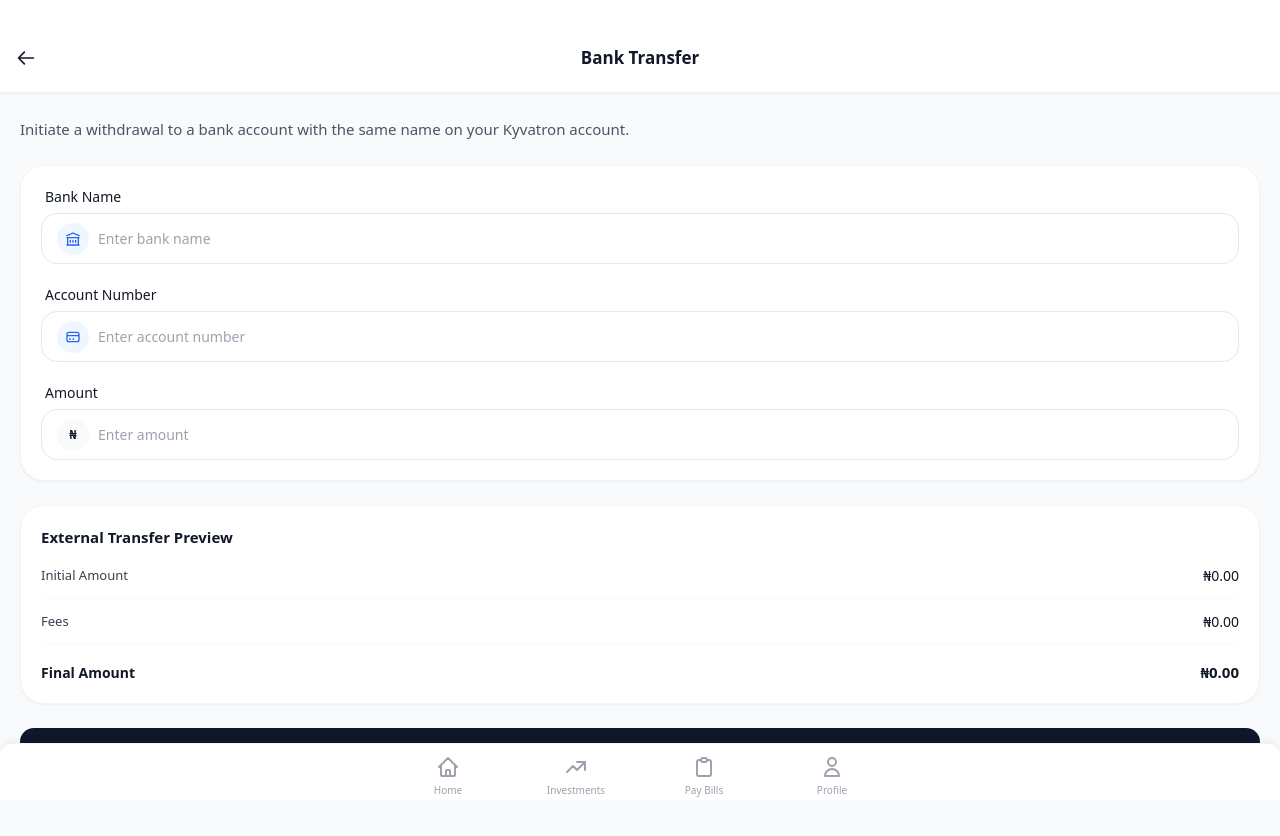
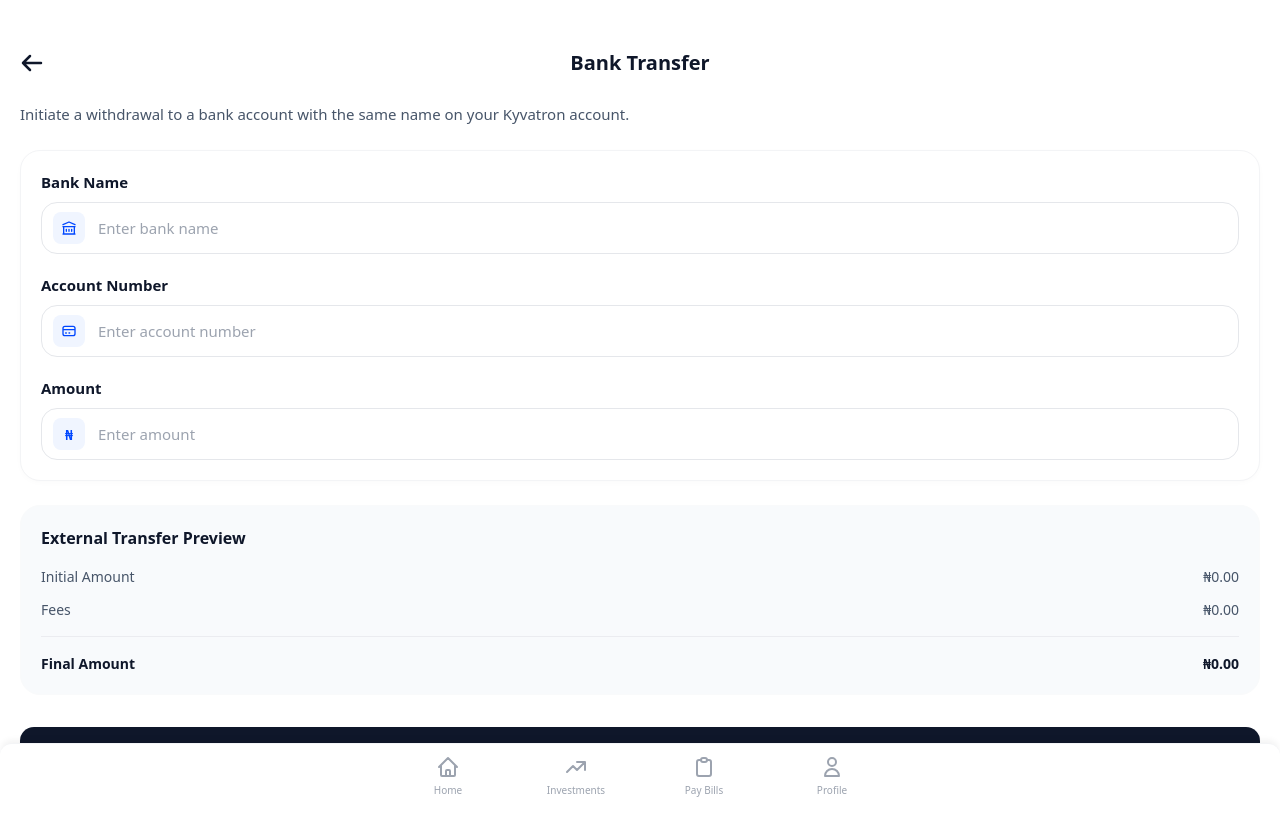
Before and after one commit to ademolaaa/bill-payment-app, a Next.js app in the folder web/: page /withdraw/bank-transfer in a window 1280 px wide. Shown: the top 836 px of the page. Built offline with nearby package versions, Linux system fonts and the light colour scheme.

Commit message:
feat: implement Bank Transfer withdrawal page

```diff
--- a/web/app/(dashboard)/withdraw/bank-transfer/page.tsx
+++ b/web/app/(dashboard)/withdraw/bank-transfer/page.tsx
@@ -1,85 +1,134 @@
 'use client';
 
-import React from 'react';
+import React, { useState } from 'react';
 import Link from 'next/link';
 import { Button } from '../../../../components/Button';
 
 export default function BankTransferPage() {
+  const [amount, setAmount] = useState('');
+  const [bankName, setBankName] = useState('');
+  const [accountNumber, setAccountNumber] = useState('');
+
+  const numAmount = parseFloat(amount) || 0;
+  const fees = numAmount > 0 ? 50 : 0; // Flat ₦50 fee for example
+  const finalAmount = Math.max(0, numAmount - fees);
+
   return (
-    <div className="flex flex-col min-h-screen bg-slate-50 dark:bg-slate-950 pb-24">
-      <header className="p-4 pt-10 flex items-center justify-between border-b border-gray-100 bg-white dark:bg-slate-900 shadow-sm relative z-10">
-        <Link href="/withdraw" className="p-2 -ml-2 rounded-full hover:bg-gray-100 dark:bg-slate-800 transition-colors cursor-pointer">
-           <svg xmlns="http://www.w3.org/2000/svg" className="h-5 w-5 text-gray-900 dark:text-slate-200" fill="none" viewBox="0 0 24 24" stroke="currentColor"><path strokeLinecap="round" strokeLinejoin="round" strokeWidth={2} d="M10 19l-7-7m0 0l7-7m-7 7h18" /></svg>
+    <div className="flex flex-col min-h-screen bg-white dark:bg-slate-950 pb-24">
+      {/* Header section */}
+      <header className="px-5 pt-12 pb-6 flex items-center bg-white dark:bg-slate-950 sticky top-0 z-10">
+        <Link href="/withdraw" className="mr-4 text-[#0F172A] dark:text-white">
+          <svg xmlns="http://www.w3.org/2000/svg" className="h-6 w-6" fill="none" viewBox="0 0 24 24" stroke="currentColor" strokeWidth={2.5}>
+            <path strokeLinecap="round" strokeLinejoin="round" d="M10 19l-7-7m0 0l7-7m-7 7h18" />
+          </svg>
         </Link>
-        <h1 className="text-[17px] font-bold text-gray-900 dark:text-white absolute left-1/2 transform -translate-x-1/2">Bank Transfer</h1>
-        <div className="w-8"></div>
+        <h1 className="text-[20px] font-bold text-[#0F172A] dark:text-white flex-1 text-center pr-10">
+          Bank Transfer
+        </h1>
       </header>
 
-      <div className="px-5 pt-6 flex flex-col space-y-6">
-        <p className="text-[15px] text-gray-600 leading-relaxed">
+      <div className="px-5 flex flex-col space-y-6">
+
+        {/* Subtitle */}
+        <p className="text-[15px] text-[#475569] dark:text-slate-400 leading-relaxed pr-2">
           Initiate a withdrawal to a bank account with the same name on your Kyvatron account.
         </p>
 
-        <form className="flex flex-col space-y-6">
-          <div className="bg-white dark:bg-slate-900 p-5 rounded-3xl shadow-sm border border-gray-100 flex flex-col space-y-5">
+        {/* Form Container */}
+        <div className="bg-white dark:bg-slate-900 border border-gray-100 dark:border-slate-800 rounded-[20px] p-5 shadow-[0_2px_10px_-4px_rgba(0,0,0,0.05)] space-y-5">
+
+          {/* Bank Name */}
           <div>
-              <label htmlFor="bank-name" className="block text-gray-900 dark:text-slate-200 text-[14px] font-medium mb-1.5 ml-1">Bank Name</label>
-              <div className="relative">
-                <div className="absolute inset-y-0 left-0 pl-4 flex items-center pointer-events-none">
-                  <div className="w-8 h-8 rounded-full bg-blue-50 flex items-center justify-center text-blue-600">
-                    <svg xmlns="http://www.w3.org/2000/svg" className="h-4 w-4" fill="none" viewBox="0 0 24 24" stroke="currentColor"><path strokeLinecap="round" strokeLinejoin="round" strokeWidth={2} d="M8 14v3m4-3v3m4-3v3M3 21h18M3 10h18M3 7l9-4 9 4M4 10h16v11H4V10z" /></svg>
+            <label className="block text-[15px] font-bold text-[#0F172A] dark:text-white mb-2">Bank Name</label>
+            <div className="relative flex items-center">
+              <div className="absolute left-3 w-8 h-8 rounded-lg bg-[#F0F5FF] dark:bg-[#1D4ED8]/20 flex items-center justify-center text-[#0047FF] dark:text-blue-400">
+                <svg xmlns="http://www.w3.org/2000/svg" className="h-4 w-4" fill="none" viewBox="0 0 24 24" stroke="currentColor" strokeWidth={2}>
+                  <path strokeLinecap="round" strokeLinejoin="round" d="M8 14v3m4-3v3m4-3v3M3 21h18M3 10h18M3 7l9-4 9 4M4 10h16v11H4V10z" />
+                </svg>
               </div>
-                </div>
-                <input id="bank-name" type="text" placeholder="Enter bank name" className="w-full pl-14 pr-4 py-3.5 border border-gray-200 rounded-2xl text-[14px] text-gray-900 dark:text-white focus:outline-none focus:ring-2 focus:ring-blue-500" />
+              <input
+                type="text"
+                placeholder="Enter bank name"
+                value={bankName}
+                onChange={(e) => setBankName(e.target.value)}
+                className="w-full bg-white dark:bg-slate-900 border border-gray-200 dark:border-slate-700 rounded-2xl py-3.5 pl-[56px] pr-4 text-[15px] focus:outline-none focus:border-blue-500 focus:ring-1 focus:ring-blue-500 transition-shadow text-[#0F172A] dark:text-white placeholder-gray-400"
+              />
             </div>
           </div>
 
+          {/* Account Number */}
           <div>
-              <label htmlFor="account-number" className="block text-gray-900 dark:text-slate-200 text-[14px] font-medium mb-1.5 ml-1">Account Number</label>
-              <div className="relative">
-                <div className="absolute inset-y-0 left-0 pl-4 flex items-center pointer-events-none">
-                  <div className="w-8 h-8 rounded-full bg-blue-50 flex items-center justify-center text-blue-600">
-                    <svg xmlns="http://www.w3.org/2000/svg" className="h-4 w-4" fill="none" viewBox="0 0 24 24" stroke="currentColor"><path strokeLinecap="round" strokeLinejoin="round" strokeWidth={2} d="M3 10h18M7 15h1m4 0h1m-7 4h12a3 3 0 003-3V8a3 3 0 00-3-3H6a3 3 0 00-3 3v8a3 3 0 003 3z" /></svg>
+            <label className="block text-[15px] font-bold text-[#0F172A] dark:text-white mb-2">Account Number</label>
+            <div className="relative flex items-center">
+              <div className="absolute left-3 w-8 h-8 rounded-lg bg-[#F0F5FF] dark:bg-[#1D4ED8]/20 flex items-center justify-center text-[#0047FF] dark:text-blue-400">
+                <svg xmlns="http://www.w3.org/2000/svg" className="h-4 w-4" fill="none" viewBox="0 0 24 24" stroke="currentColor" strokeWidth={2}>
+                  <path strokeLinecap="round" strokeLinejoin="round" d="M3 10h18M7 15h1m4 0h1m-7 4h12a3 3 0 003-3V8a3 3 0 00-3-3H6a3 3 0 00-3 3v8a3 3 0 003 3z" />
+                </svg>
               </div>
-                </div>
-                <input id="account-number" type="text" placeholder="Enter account number" className="w-full pl-14 pr-4 py-3.5 border border-gray-200 rounded-2xl text-[14px] text-gray-900 dark:text-white focus:outline-none focus:ring-2 focus:ring-blue-500" />
+              <input
+                type="number"
+                placeholder="Enter account number"
+                value={accountNumber}
+                onChange={(e) => setAccountNumber(e.target.value)}
+                className="w-full bg-white dark:bg-slate-900 border border-gray-200 dark:border-slate-700 rounded-2xl py-3.5 pl-[56px] pr-4 text-[15px] focus:outline-none focus:border-blue-500 focus:ring-1 focus:ring-blue-500 transition-shadow text-[#0F172A] dark:text-white placeholder-gray-400"
+              />
             </div>
           </div>
 
+          {/* Amount */}
           <div>
-              <label htmlFor="amount" className="block text-gray-900 dark:text-slate-200 text-[14px] font-medium mb-1.5 ml-1">Amount</label>
-              <div className="relative">
-                <div className="absolute inset-y-0 left-0 pl-4 flex items-center pointer-events-none">
-                  <div className="w-8 h-8 rounded-full bg-gray-50 dark:bg-slate-800 flex items-center justify-center text-gray-900 dark:text-white font-bold text-[13px]">
-                    ₦
+            <label className="block text-[15px] font-bold text-[#0F172A] dark:text-white mb-2">Amount</label>
+            <div className="relative flex items-center">
+              <div className="absolute left-3 w-8 h-8 rounded-lg bg-[#F0F5FF] dark:bg-[#1D4ED8]/20 flex items-center justify-center text-[#0047FF] dark:text-blue-400">
+                <span className="font-bold text-[14px]">₦</span>
               </div>
-                </div>
-                <input id="amount" type="number" placeholder="Enter amount" className="w-full pl-14 pr-4 py-3.5 border border-gray-200 rounded-2xl text-[14px] text-gray-900 dark:text-white focus:outline-none focus:ring-2 focus:ring-blue-500" />
-              </div>
+              <input
+                type="number"
+                placeholder="Enter amount"
+                value={amount}
+                onChange={(e) => setAmount(e.target.value)}
+                className="w-full bg-white dark:bg-slate-900 border border-gray-200 dark:border-slate-700 rounded-2xl py-3.5 pl-[56px] pr-4 text-[15px] focus:outline-none focus:border-blue-500 focus:ring-1 focus:ring-blue-500 transition-shadow text-[#0F172A] dark:text-white placeholder-gray-400"
+              />
             </div>
           </div>
 
-          <div className="bg-white dark:bg-slate-900 p-5 rounded-3xl shadow-sm border border-gray-100">
-            <h3 className="text-[15px] font-bold text-gray-900 dark:text-white mb-4">External Transfer Preview</h3>
+        </div>
 
-            <div className="flex flex-col space-y-3">
-              <div className="flex justify-between items-center pb-3 border-b border-gray-50">
-                <span className="text-[13px] font-medium text-gray-700 dark:text-slate-600">Initial Amount</span>
-                <span className="text-[14px] font-medium text-gray-900 dark:text-white">₦0.00</span>
+        {/* Preview Container */}
+        <div className="bg-[#F8FAFC] dark:bg-slate-800/50 rounded-[20px] p-5 border border-gray-50 dark:border-slate-800">
+          <h3 className="text-[16px] font-bold text-[#0F172A] dark:text-white mb-4">External Transfer Preview</h3>
+
+          <div className="flex justify-between items-center mb-3">
+            <span className="text-[14px] text-[#475569] dark:text-slate-400">Initial Amount</span>
+            <span className="text-[14px] text-[#475569] dark:text-slate-400">
+              ₦{numAmount.toLocaleString('en-NG', {minimumFractionDigits:2, maximumFractionDigits:2})}
+            </span>
           </div>
-              <div className="flex justify-between items-center pb-3 border-b border-gray-50">
-                <span className="text-[13px] font-medium text-gray-700 dark:text-slate-600">Fees</span>
-                <span className="text-[14px] font-medium text-gray-900 dark:text-white">₦0.00</span>
+
+          <div className="flex justify-between items-center mb-4">
+            <span className="text-[14px] text-[#475569] dark:text-slate-400">Fees</span>
+            <span className="text-[14px] text-[#475569] dark:text-slate-400">
+              ₦{fees.toLocaleString('en-NG', {minimumFractionDigits:2, maximumFractionDigits:2})}
+            </span>
           </div>
-              <div className="flex justify-between items-center pt-1">
-                <span className="text-[14px] font-bold text-gray-900 dark:text-white">Final Amount</span>
-                <span className="text-[15px] font-bold text-gray-900 dark:text-white">₦0.00</span>
-              </div>
+
+          <div className="h-[1px] bg-gray-200/70 dark:bg-slate-700 w-full mb-4"></div>
+
+          <div className="flex justify-between items-center">
+            <span className="text-[14px] font-bold text-[#0F172A] dark:text-white">Final Amount</span>
+            <span className="text-[14px] font-bold text-[#0F172A] dark:text-white">
+              ₦{finalAmount.toLocaleString('en-NG', {minimumFractionDigits:2, maximumFractionDigits:2})}
+            </span>
           </div>
         </div>
 
-          <Button type="submit" className="w-full py-4 rounded-[14px] font-bold text-[15px]">Confirm</Button>
-        </form>
+        {/* Confirm Button */}
+        <div className="pt-2">
+          <Button className="w-full rounded-[14px] bg-[#0047FF] hover:bg-blue-700 py-4 text-[16px] font-bold flex items-center justify-center shadow-md">
+            Confirm
+          </Button>
+        </div>
+
       </div>
     </div>
   );
```
Lines whose indentation alone changed are shown as unchanged.
